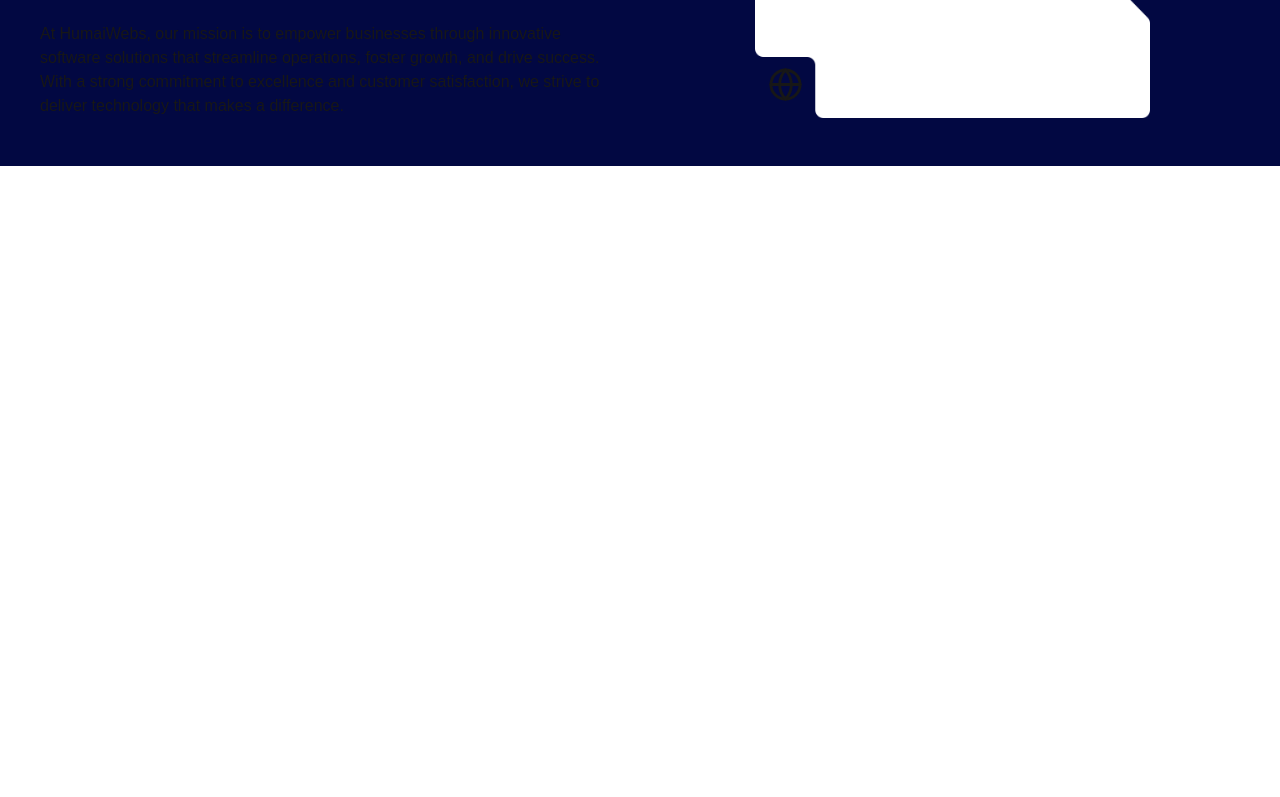
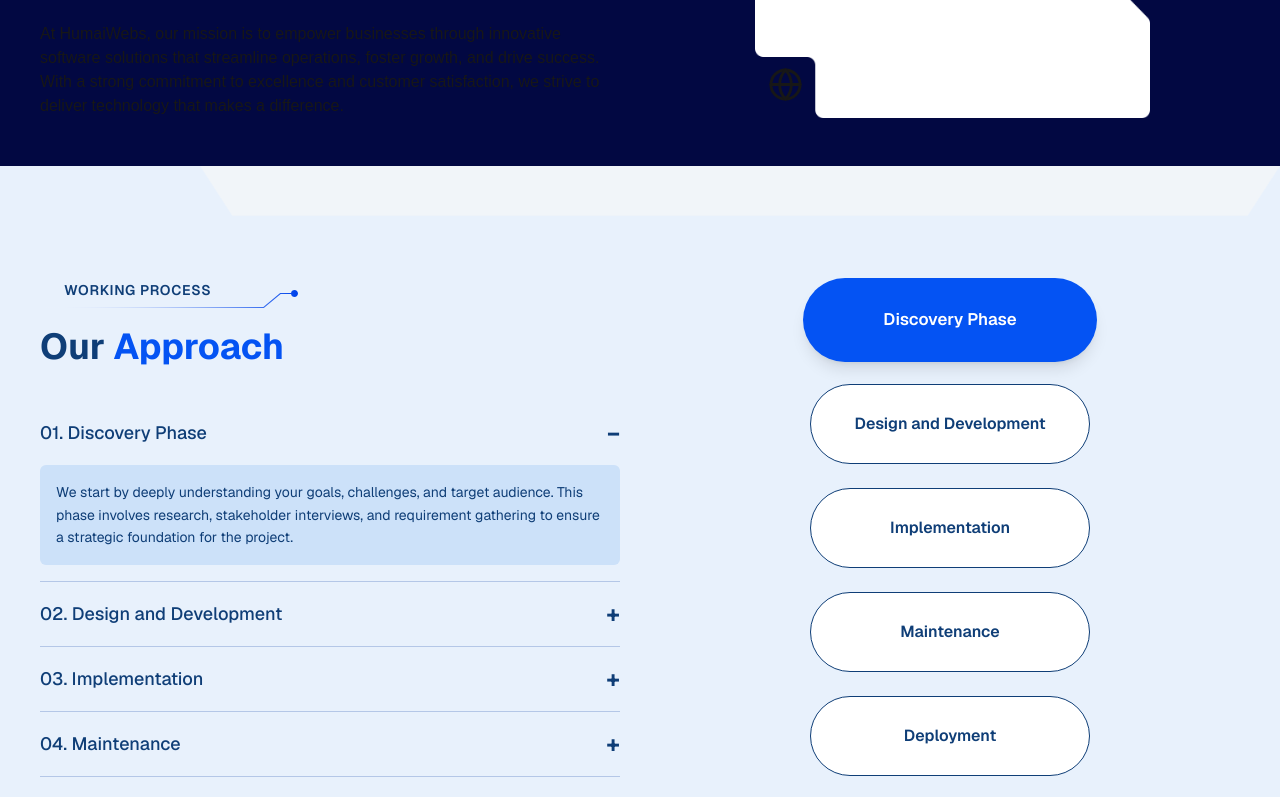
Before and after one commit to HumaiWebs/humai, a Next.js app: page / in a window 1280 px wide. Shown: the part 2000-2797 px from the top of the page. Before the commit the page ends 2166 px from the top, so only its background shows below. Built offline with nearby package versions, Linux system fonts and the light colour scheme.

Commit message:
feat: add Approach component with interactive steps and layout

```diff
--- /dev/null
+++ b/app/components/approach.tsx
@@ -0,0 +1,107 @@
+"use client";
+import React, { useState } from "react";
+
+const steps = [
+  {
+    title: "Discovery Phase",
+    description:
+      "We start by deeply understanding your goals, challenges, and target audience. This phase involves research, stakeholder interviews, and requirement gathering to ensure a strategic foundation for the project.",
+  },
+  {
+    title: "Design and Development",
+    description:
+      "With insights from the discovery phase, our team crafts intuitive designs and develops scalable, high-performance solutions. This step combines creativity with technical expertise to bring your vision to life.",
+  },
+  {
+    title: "Implementation",
+    description:
+      "With insights from the discovery phase, our team crafts intuitive designs and develops scalable, high-performance solutions. This step combines creativity with technical expertise to bring your vision to life.",
+  },
+  {
+    title: "Maintenance",
+    description:
+      "Our support doesn’t end after launch. We provide ongoing maintenance to ensure your product stays up-to-date, secure, and fully functional—so you can focus on growth while we handle the tech.",
+  },
+  {
+    title: "Deployment",
+    description:
+      "Once everything is tested and approved, we move forward with deployment. Our team ensures a smooth launch with minimal downtime, whether it’s on the cloud, on-premises, or app stores.",
+  },
+  {
+    title: "Testing and QA",
+    description:
+      "Quality is non-negotiable. We run extensive testing and quality assurance checks at every stage to catch bugs early and deliver a product that meets the highest standards.",
+  },
+];
+
+function Approach() {
+  const [activeIndex, setActiveIndex] = useState(0);
+
+  const handleStepClick = (index: number) => {
+    setActiveIndex(index === activeIndex ? -1 : index);
+  };
+
+  return (
+    <section className="w-full bg-[#e8f1fc] font-sans">
+      {/* Header banner */}
+      <div className="w-full flex items-center">
+        <div className="w-[200px] h-[50px] bg-"></div>
+        <div className="flex-1 bg-slate-100 about-clip-path-header h-[50px]"></div>
+      </div>
+
+      <div className="max-w-[1200px] mx-auto py-16 px-4 md:px-0">
+        <div className="flex flex-col md:flex-row justify-between gap-10">
+          <div className="md:w-1/2 flex flex-col gap-4">
+            <h2 className="uppercase text-[#0f3e77] text-sm font-semibold tracking-wider bg-[url(/images/text-underline.svg)] bg-no-repeat bg-left-bottom pb-2 pl-6 relative">
+              WORKING PROCESS
+            </h2>
+
+            <h3 className="text-4xl font-bold text-[#0f3e77] leading-tight">
+              Our <span className="text-[#0453f3]">Approach</span>
+            </h3>
+
+            <div className="flex flex-col divide-y divide-[#b4c7e7] mt-4">
+              {steps.map((step, index) => (
+                <div key={index} className="py-4">
+                  <button
+                    onClick={() => handleStepClick(index)}
+                    className="w-full text-left flex justify-between items-center">
+                    <span className="text-[#0f3e77] font-medium text-lg">
+                      {String(index + 1).padStart(2, "0")}. {step.title}
+                    </span>
+                    <span className="text-2xl font-bold text-[#0f3e77]">
+                      {activeIndex === index ? "−" : "+"}
+                    </span>
+                  </button>
+                  {activeIndex === index && step.description && (
+                    <div className="mt-4 bg-[#cce1f9] text-[#0f3e77] text-sm p-4 rounded-md leading-relaxed">
+                      {step.description}
+                    </div>
+                  )}
+                </div>
+              ))}
+            </div>
+          </div>
+
+          {/* RIGHT SIDE */}
+          <div className="md:w-1/2 flex flex-col items-center gap-6 mt-8 md:mt-0">
+            {steps.map((step, index) => (
+              <button
+                key={index}
+                onClick={() => handleStepClick(index)}
+                className={`w-[280px] h-[80px] flex items-center justify-center text-center text-base font-semibold transition-all duration-300 rounded-full focus:outline-none ${
+                  index === activeIndex
+                    ? "bg-[#0453f3] text-white scale-105 shadow-lg"
+                    : "border border-[#0f3e77] text-[#0f3e77] bg-white"
+                }`}>
+                {step.title}
+              </button>
+            ))}
+          </div>
+        </div>
+      </div>
+    </section>
+  );
+}
+
+export default Approach;
--- a/app/page.tsx
+++ b/app/page.tsx
@@ -1,4 +1,5 @@
 import About from "./components/about";
+import Approach from "./components/approach";
 import Hero from "./components/hero";
 import Services from "./components/services";
 
@@ -9,7 +10,9 @@ export default function Home() {
         <Hero />
       </section>
       <Services />
+
       <About />
+      <Approach />
     </>
   );
 }
```
